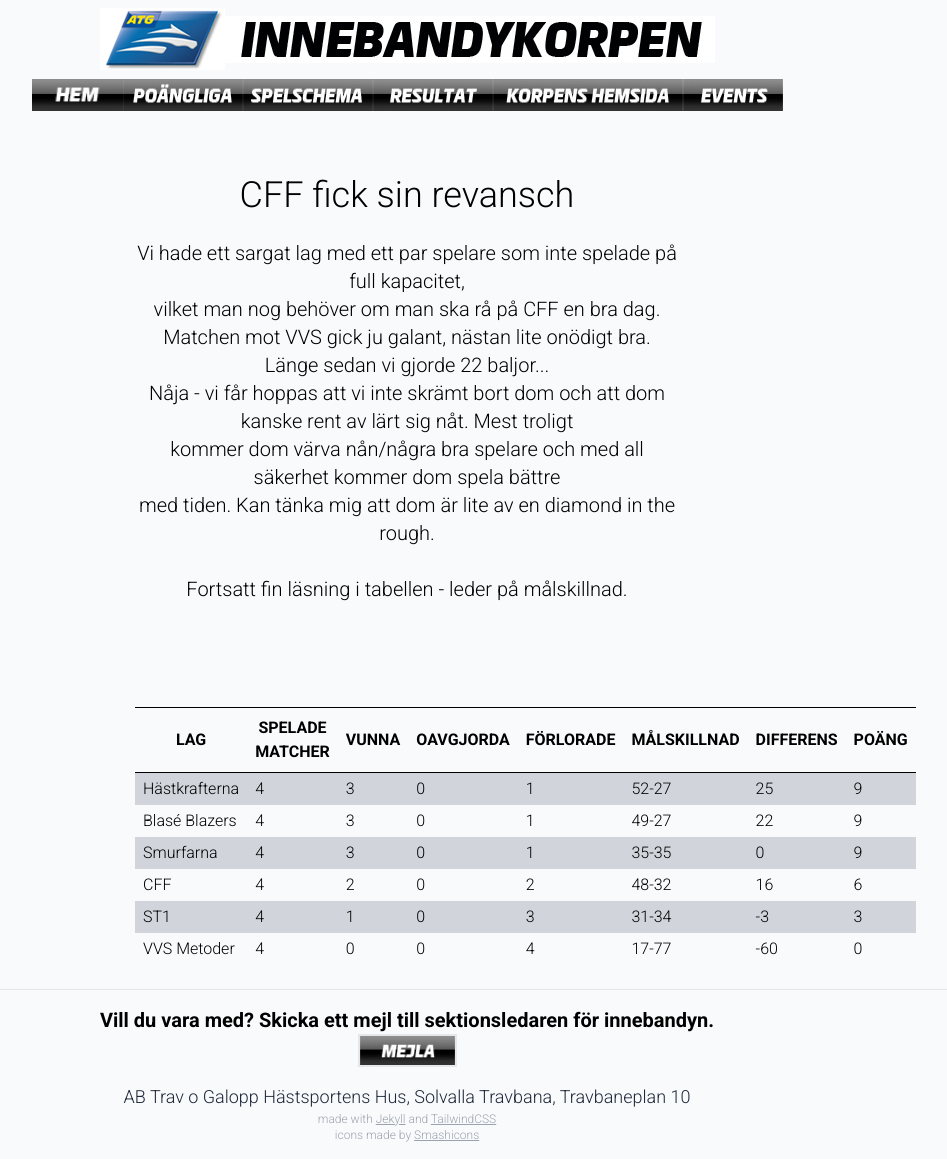
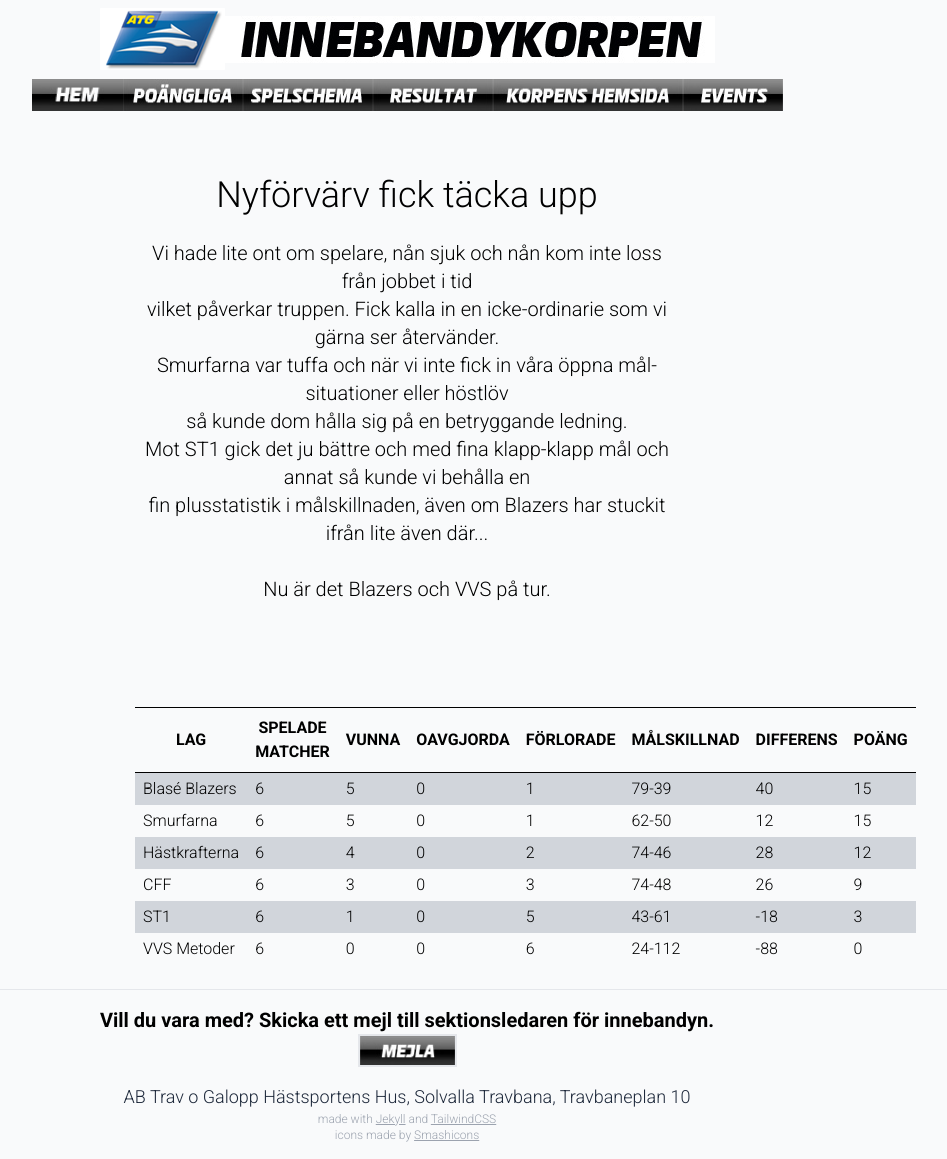
Before and after one commit to andreashogvall/andreashogvall.github.io, a Jekyll site: the page built from index.html, in a window 1280 px wide. Shown: the whole page, without its empty margins (233-1180 px from the left). Built offline with Jekyll 4.4.1, drawn with Linux system fonts in a browser that asks for light colours; nearby versions of some CDN libraries.

Commit message:
Add files via upload

```diff
--- a/index.html
+++ b/index.html
@@ -4,18 +4,18 @@ title: "Innebandykorpen"
 description: "Innebandykorpen"
 ---
 <div class="mx-auto w-1/2">
-		<p class="text-center text-4xl">CFF fick sin revansch</p>
+		<p class="text-center text-4xl">Nyförvärv fick täcka upp</p>
 		<br>
 
 		<p class="text-center text-xl">
-			Vi hade ett sargat lag med ett par spelare som inte spelade på full kapacitet,  <br>
-			vilket man nog behöver om man ska rå på CFF en bra dag. <br>
-			Matchen mot VVS gick ju galant, nästan lite onödigt bra. Länge sedan vi gjorde 22 baljor...<br>
-			Nåja - vi får hoppas att vi inte skrämt bort dom och att dom kanske rent av lärt sig nåt. Mest troligt<br>
-			kommer dom värva nån/några bra spelare och med all säkerhet kommer dom spela bättre <br>
-			med tiden. Kan tänka mig att dom är lite av en diamond in the rough.<br>
+			Vi hade lite ont om spelare, nån sjuk och nån kom inte loss från jobbet i tid  <br>
+			vilket påverkar truppen. Fick kalla in en icke-ordinarie som vi gärna ser återvänder. <br>
+			Smurfarna var tuffa och när vi inte fick in våra öppna mål-situationer eller höstlöv<br>
+			så kunde dom hålla sig på en betryggande ledning.<br>
+			Mot ST1 gick det ju bättre och med fina klapp-klapp mål och annat så kunde vi behålla en <br>
+			fin plusstatistik i målskillnaden, även om Blazers har stuckit ifrån lite även där...<br>
 			<br>
-			Fortsatt fin läsning i tabellen - leder på målskillnad. <br>
+			Nu är det Blazers och VVS på tur. <br>
 			<br>
 			<br>
 	</p>
@@ -56,10 +56,88 @@ description: "Innebandykorpen"
 			</tr>
 			<tr class="bg-gray-300">
 				<td class="py-1 px-2">
+					Blasé Blazers
+				</td>
+				<td class="py-1 px-2">
+					6
+				</td>
+				<td class="py-1 px-2">
+					5
+				</td>
+				<td class="py-1 px-2">
+					0
+				</td>
+				<td class="py-1 px-2">
+					1
+				</td>
+				<td class="py-1 px-2">
+					79-39
+				</td>
+				<td class="py-1 px-2">
+					40
+				</td>
+				<td class="py-1 px-2">
+					15
+				</td>
+			</tr>
+			<tr>
+				<td class="py-1 px-2">
+					Smurfarna
+				</td>
+				<td class="py-1 px-2">
+					6
+				</td>
+				<td class="py-1 px-2">
+					5
+				</td>
+				<td class="py-1 px-2">
+					0
+				</td>
+				<td class="py-1 px-2">
+					1
+				</td>
+				<td class="py-1 px-2">
+					62-50
+				</td>
+				<td class="py-1 px-2">
+					12
+				</td>
+				<td class="py-1 px-2">
+					15
+				</td>
+			</tr>
+			<tr class="bg-gray-300">
+				<td class="py-1 px-2">
 					Hästkrafterna
 				</td>
 				<td class="py-1 px-2">
+					6
+				</td>
+				<td class="py-1 px-2">
 					4
+				</td>
+				<td class="py-1 px-2">
+					0
+				</td>
+				<td class="py-1 px-2">
+					2
+				</td>
+				<td class="py-1 px-2">
+					74-46
+				</td>
+				<td class="py-1 px-2">
+					28
+				</td>
+				<td class="py-1 px-2">
+					12
+				</td>
+			</tr>
+			<tr>
+				<td class="py-1 px-2">
+					CFF
+				</td>
+				<td class="py-1 px-2">
+					6
 				</td>
 				<td class="py-1 px-2">
 					3
@@ -68,39 +146,13 @@ description: "Innebandykorpen"
 					0
 				</td>
 				<td class="py-1 px-2">
-					1
-				</td>
-				<td class="py-1 px-2">
-					52-27
-				</td>
-				<td class="py-1 px-2">
-					25
-				</td>
-				<td class="py-1 px-2">
-					9
-				</td>
-			</tr>
-			<tr>
-				<td class="py-1 px-2">
-					Blasé Blazers
-				</td>
-				<td class="py-1 px-2">
-					4
-				</td>
-				<td class="py-1 px-2">
 					3
 				</td>
 				<td class="py-1 px-2">
-					0
+					74-48
 				</td>
 				<td class="py-1 px-2">
-					1
-				</td>
-				<td class="py-1 px-2">
-					49-27
-				</td>
-				<td class="py-1 px-2">
-					22
+					26
 				</td>
 				<td class="py-1 px-2">
 					9
@@ -108,62 +160,10 @@ description: "Innebandykorpen"
 			</tr>
 			<tr class="bg-gray-300">
 				<td class="py-1 px-2">
-					Smurfarna
-				</td>
-				<td class="py-1 px-2">
-					4
-				</td>
-				<td class="py-1 px-2">
-					3
-				</td>
-				<td class="py-1 px-2">
-					0
-				</td>
-				<td class="py-1 px-2">
-					1
-				</td>
-				<td class="py-1 px-2">
-					35-35
-				</td>
-				<td class="py-1 px-2">
-					0
-				</td>
-				<td class="py-1 px-2">
-					9
-				</td>
-			</tr>
-			<tr>
-				<td class="py-1 px-2">
-					CFF
-				</td>
-				<td class="py-1 px-2">
-					4
-				</td>
-				<td class="py-1 px-2">
-					2
-				</td>
-				<td class="py-1 px-2">
-					0
-				</td>
-				<td class="py-1 px-2">
-					2
-				</td>
-				<td class="py-1 px-2">
-					48-32
-				</td>
-				<td class="py-1 px-2">
-					16
+					ST1
 				</td>
 				<td class="py-1 px-2">
 					6
-				</td>
-			</tr>
-			<tr class="bg-gray-300">
-				<td class="py-1 px-2">
-					ST1
-				</td>
-				<td class="py-1 px-2">
-					4
 				</td>
 				<td class="py-1 px-2">
 					1
@@ -172,13 +172,13 @@ description: "Innebandykorpen"
 					0
 				</td>
 				<td class="py-1 px-2">
-					3
+					5
 				</td>
 				<td class="py-1 px-2">
-					31-34
+					43-61
 				</td>
 				<td class="py-1 px-2">
-					-3
+					-18
 				</td>
 				<td class="py-1 px-2">
 					3
@@ -188,7 +188,7 @@ description: "Innebandykorpen"
 					VVS Metoder
 				</td>
 				<td class="py-1 px-2">
-					4
+					6
 				</td>
 				<td class="py-1 px-2">
 					0
@@ -197,13 +197,13 @@ description: "Innebandykorpen"
 					0
 				</td>
 				<td class="py-1 px-2">
-					4
+					6
 				</td>
 				<td class="py-1 px-2">
-					17-77
+					24-112
 				</td>
 				<td class="py-1 px-2">
-					-60
+					-88
 				</td>
 				<td class="py-1 px-2">
 					0
```
Also changed, not shown: resultat.html (+7 -7 lines).
